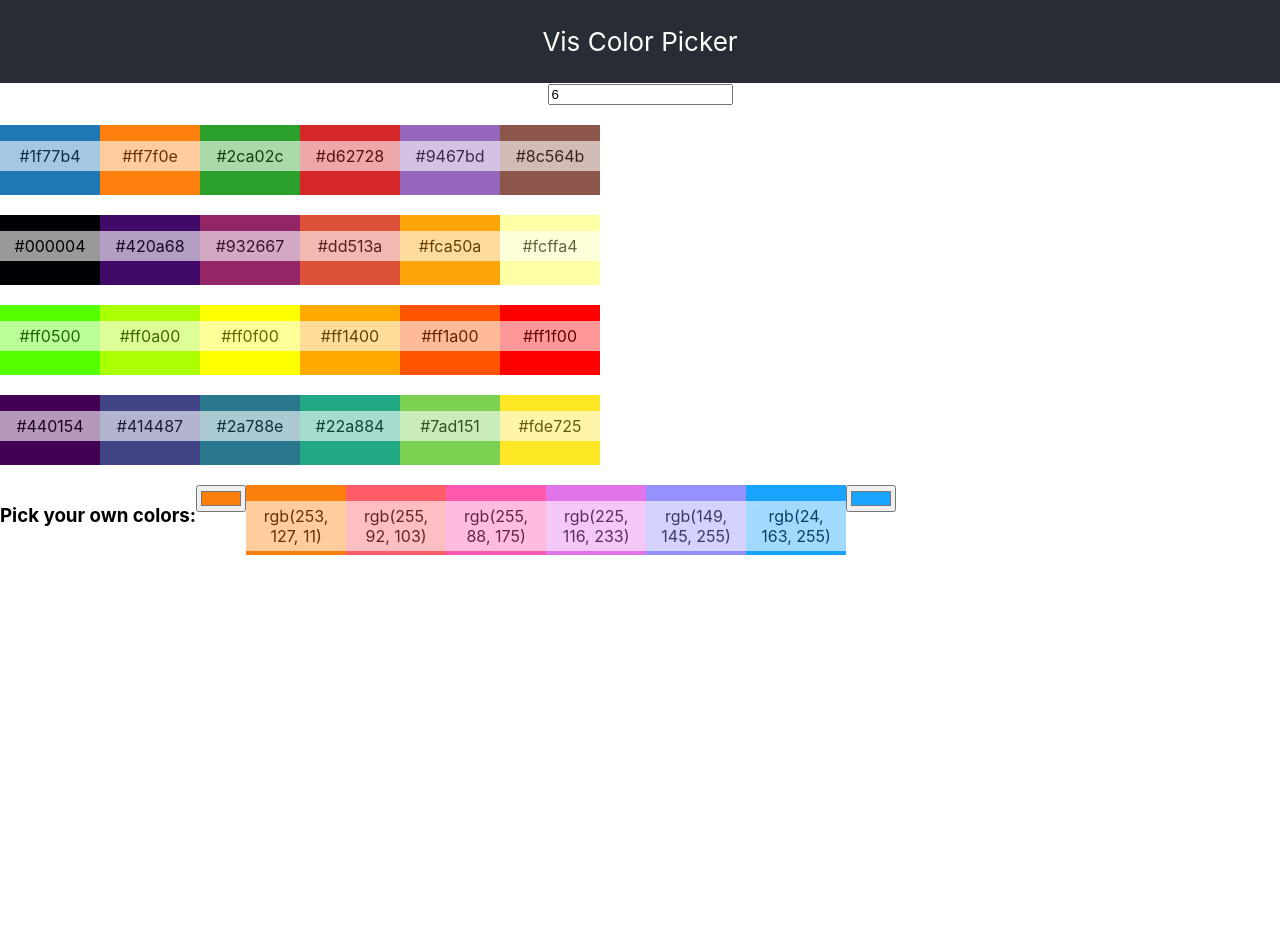
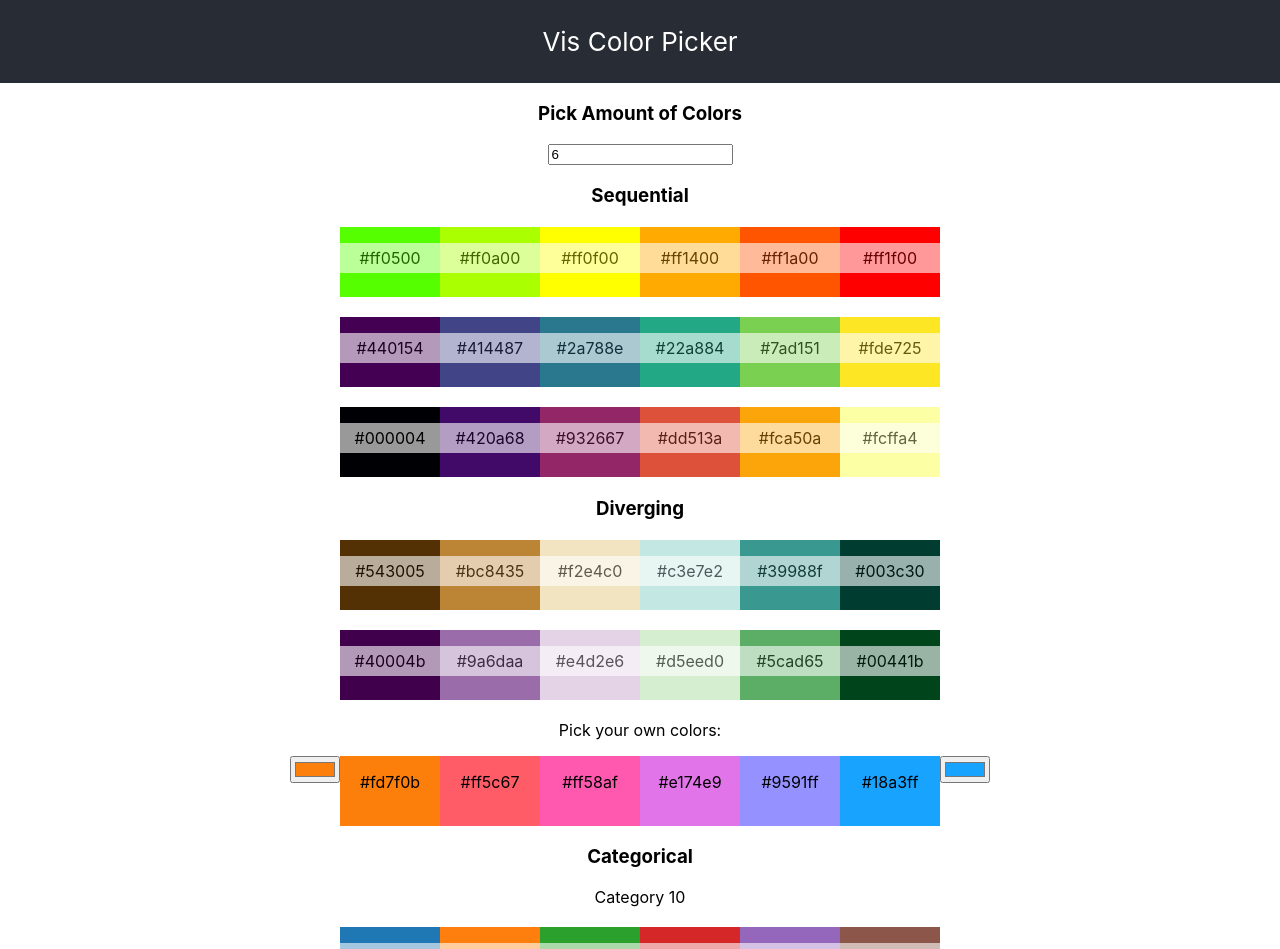
Before and after one commit to via-asii/cia-vis-colorpicker, a React (Create React App) app: page / in a window 1280 px wide. Shown: the top 949 px of the page. Before the commit the page ends 800 px from the top, so only its background shows below. Built offline with nearby package versions, Linux system fonts and the light colour scheme.

Commit message:
add scales

```diff
--- a/package.json
+++ b/package.json
@@ -4,6 +4,7 @@
   "private": true,
   "dependencies": {
     "d3": "^5.9.0",
+    "d3-color": "^1.2.3",
     "react": "^16.8.1",
     "react-dom": "^16.8.1",
     "react-scripts": "2.1.3"
--- a/src/App.css
+++ b/src/App.css
@@ -25,6 +25,9 @@
 .flex {
   display: flex
 }
+.f-center {
+  justify-content: center;
+}
 
 .scale {
   margin: 20px 0;
--- a/src/App.js
+++ b/src/App.js
@@ -1,5 +1,16 @@
 import React, { Component } from 'react';
-import { scaleOrdinal, scaleLinear, schemeCategory10, scaleSequential, interpolateInferno, interpolateViridis, interpolateHcl } from 'd3';
+import {
+  scaleOrdinal,
+  scaleLinear,
+  schemeCategory10,
+  scaleSequential,
+  interpolateInferno,
+  interpolateViridis,
+  interpolateHcl,
+  interpolateBrBG,
+  interpolatePRGn
+} from 'd3';
+import {color, hex} from 'd3-color'
 import { perc2color } from './customScales';
 import './App.css';
 
@@ -22,9 +33,15 @@ class App extends Component {
     document.body.removeChild(el);
   }
   render() {
-    const color = scaleOrdinal(schemeCategory10);
+    const cat10Scale = scaleOrdinal(schemeCategory10);
 
-    const sequentialcolorScale = scaleSequential(interpolateInferno)
+    const infernoScale = scaleSequential(interpolateInferno)
+    .domain([1, this.state.nColors])
+
+    const brbgScale = scaleSequential(interpolateBrBG)
+    .domain([1, this.state.nColors])
+
+    const prgnScale = scaleSequential(interpolatePRGn)
     .domain([1, this.state.nColors])
 
     const viridiscolorScale = scaleSequential(interpolateViridis)
@@ -38,6 +55,7 @@ class App extends Component {
     for (var i = 1; i <= this.state.nColors; i++) {
       iterArray.push(i)
     }
+    console.log(color.hex);
     return (
       <div className="App">
         <header className="App-header">
@@ -47,40 +65,80 @@ class App extends Component {
         </header>
         <main>
           <div>
+            <h3>Pick Amount of Colors</h3>
             <input min="1" type="number" value={this.state.nColors} onInput={(evt) => this.setState({nColors: evt.target.value})}/>
           </div>
-          <div className="flex scale">
-            {iterArray.map(i => <div style={{height: '70px', width: '100px', backgroundColor: color(i)}}>
-              <p onClick={()=>{this.copyToClipboard(color(i))}} >{color(i)}</p>
-            </div>)}
-          </div>
-          <div className="flex scale">
-            {iterArray.map((i) => <div style={{height: '70px', width: '100px', backgroundColor: sequentialcolorScale(i)}}>
-              <p onClick={()=>{this.copyToClipboard(sequentialcolorScale(i))}} >{sequentialcolorScale(i)}</p>
-            </div>)}
-          </div>
-          <div className="flex scale">
+          <div>
+            <h3>Sequential</h3>
+            <div>
+
+              <div className="flex f-center scale">
                 {iterArray.map((i) => <div style={{height: '70px', width: '100px', backgroundColor: perc2color(100-(100/iterArray.length)*i)}}>
                   <p onClick={()=>{this.copyToClipboard(perc2color(i))}} >{perc2color(i)}</p>
                 </div>)}
               </div>
-          <div className="flex scale">
+
+              <div className="flex f-center scale">
                 {iterArray.map((i) => <div style={{height: '70px', width: '100px', backgroundColor: viridiscolorScale(i)}}>
                   <p onClick={()=>{this.copyToClipboard(viridiscolorScale(i))}} >{viridiscolorScale(i)}</p>
                 </div>)}
               </div>
-          <div className="flex scale">
-            <h3>Pick your own colors:</h3>
-            <div className="flex">
+
+              <div className="flex f-center scale">
+                {iterArray.map((i) => <div style={{height: '70px', width: '100px', backgroundColor: infernoScale(i)}}>
+                  <p onClick={()=>{this.copyToClipboard(infernoScale(i))}} >{infernoScale(i)}</p>
+                </div>)}
+              </div>
+
+            </div>
+          </div>
+          <div>
+            <h3>Diverging</h3>
+            <div>
+
+              <div className="flex f-center scale">
+                {iterArray.map((i) => <div style={{height: '70px', width: '100px', backgroundColor: brbgScale(i)}}>
+                  <p onClick={()=>{this.copyToClipboard(brbgScale(i))}} >{color(brbgScale(i)).hex()}</p>
+                </div>)}
+              </div>
+
+              <div className="flex f-center scale">
+                {iterArray.map((i) => <div style={{height: '70px', width: '100px', backgroundColor: prgnScale(i)}}>
+                  <p onClick={()=>{this.copyToClipboard(prgnScale(i))}} >{color(prgnScale(i)).hex()}</p>
+                </div>)}
+              </div>
+
+              <div className="">
+                <p>Pick your own colors:</p>
+                <div className="flex f-center">
                   <input type="color" id="html5colorpicker" onChange={(e)=> {this.setState({diyScale0: e.target.value}); } } value={this.state.diyScale0} />
                     <div className="flex">
                       {iterArray.map((i) => <div style={{height: '70px', width: '100px', backgroundColor: diyColor(i)}}>
-                    <p onClick={()=>{this.copyToClipboard(diyColor(i))}} >{diyColor(i)}</p>
+                        <p onClick={()=>{this.copyToClipboard(diyColor(i))}} >{color(diyColor(i)).hex()}</p>
                       </div>)}
                     </div>
                   <input type="color" id="html5colorpicker" onChange={(e)=> {this.setState({diyScale1: e.target.value}); } } value={this.state.diyScale1} />
                 </div>
               </div>
+
+            </div>
+          </div>
+          <div>
+            <h3>Categorical</h3>
+            <div>
+              <p>Category 10</p>
+              <div className="flex f-center scale">
+                {iterArray.map(i => <div style={{height: '70px', width: '100px', backgroundColor: cat10Scale(i)}}>
+                  <p onClick={()=>{this.copyToClipboard(cat10Scale(i))}} >{cat10Scale(i)}</p>
+                </div>)}
+              </div>
+            </div>
+          </div>
+
+
+
+
+
 
         </main>
       </div>
```
Also changed, not shown: 1 other file (tests, documents, lock files or other folders). Lines whose indentation alone changed are shown as unchanged.
